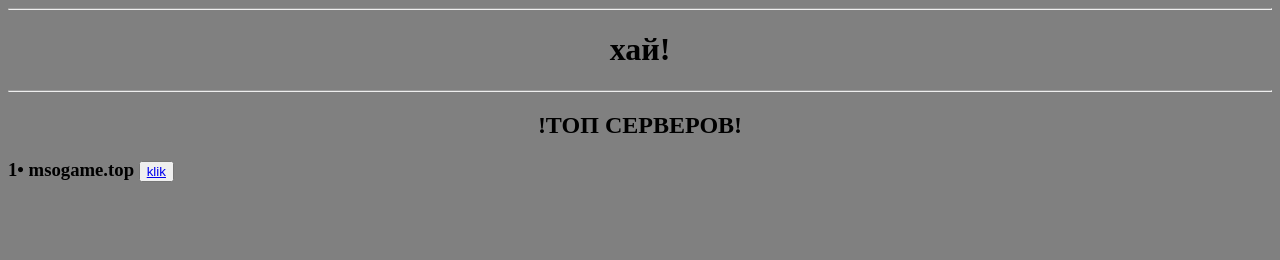
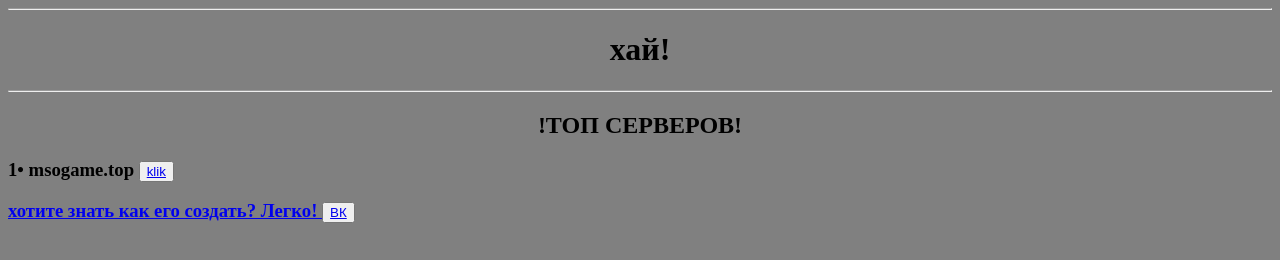
Before and after one commit to Daniilfoxmine/Daniilfoxmine.github.io, a plain HTML site: page index.html in a window 1280 px wide. Drawn offline with Linux system fonts and the light colour scheme.

Commit message:
Update index.html

```diff
--- a/index.html
+++ b/index.html
@@ -10,5 +10,7 @@
  <hr>
  <center><h2>!ТОП СЕРВЕРОВ!</h2></center>
  <h3>1• msogame.top <button><a href="http://minecraftrating.ru/server/mso/" >klik</button>
- </body>
+ <p>хотите знать как его создать? Легко!
+<button><a href="https://vk.com/wall543464385_166">ВК</button>
+</body>
 </html>
```
